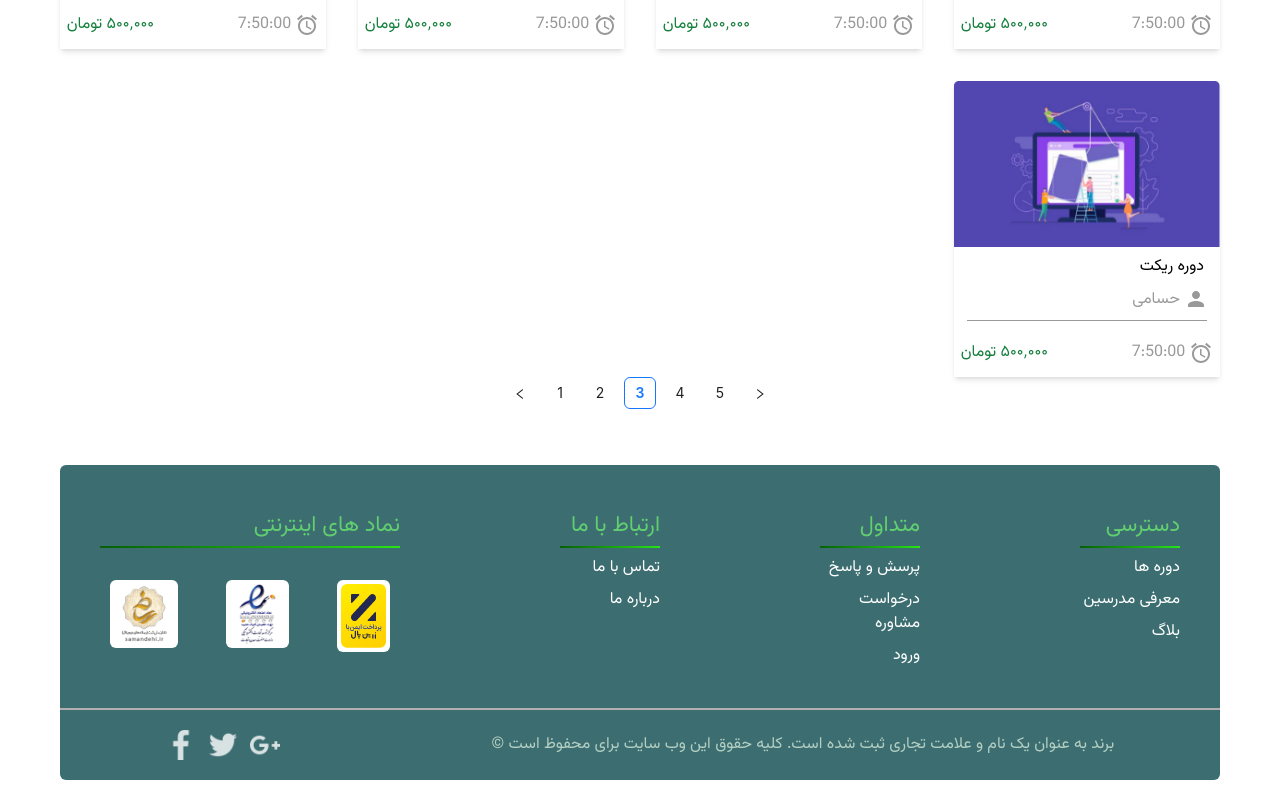
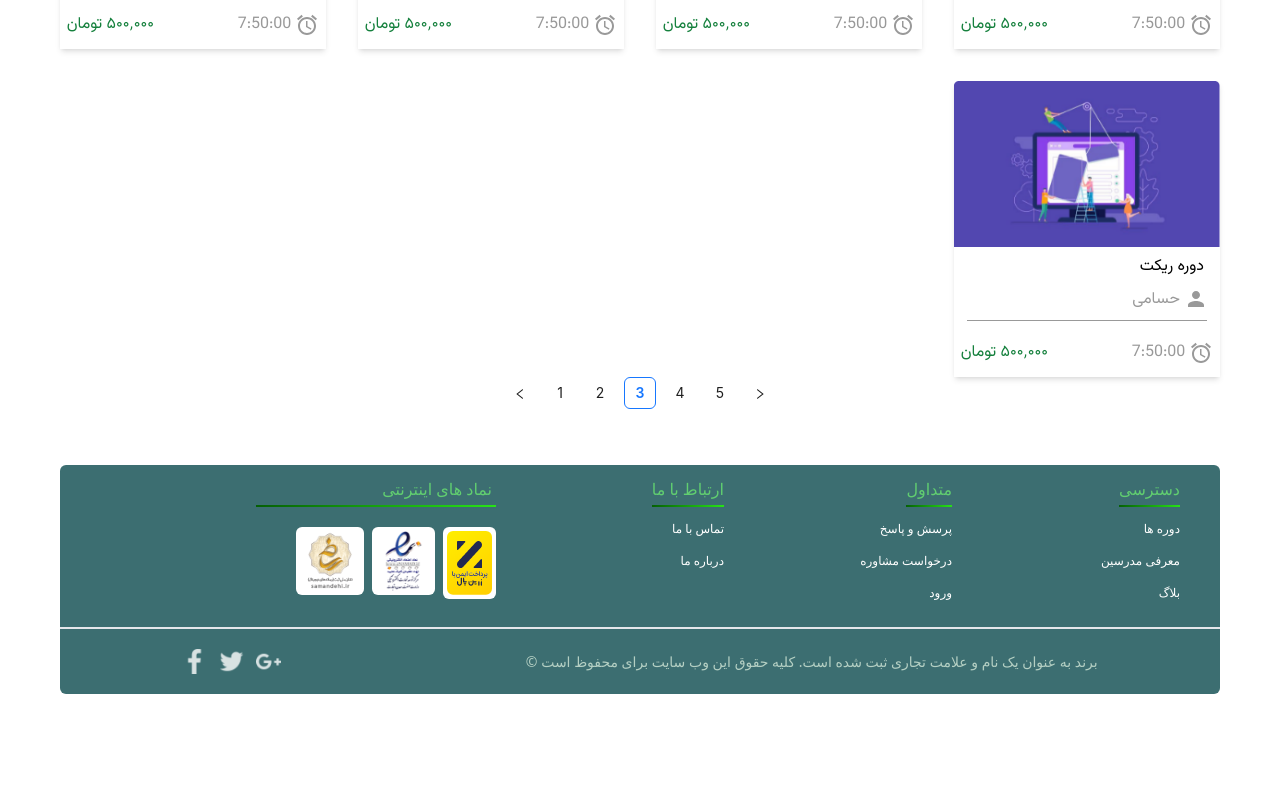
Before and after one commit to MJavadDe/e-commerc-, a Next.js app: page /courses in a window 1280 px wide. Shown: the part 831-1631 px from the top of the page. After the commit the page ends 1545 px from the top, so only its background shows below. Built offline with nearby package versions, Linux system fonts and the light colour scheme.

Commit message:
footer responsieved version 2.0

```diff
--- a/Components/footer&components/Footer.jsx
+++ b/Components/footer&components/Footer.jsx
@@ -1,14 +1,14 @@
-import React from "react";
-import FooterBottom from "./components/FooterBottom";
-import FooterTop from "./components/FooterTop";
+import React from 'react';
+import FooterBottom from './components/FooterBottom';
+import FooterTop from './components/FooterTop';
 
 const Footer = () => {
-  return (
-    <div className="mx-auto rounded-md  flex flex-col  text-white font-vazir bg-primary ">
-      <FooterTop />
-      <FooterBottom />
-    </div>
-  );
+    return (
+        <div className='bg-[#3C6E71] w-full  mx-auto h-fit flex-col rounded-md'>
+            <FooterTop/>
+            <FooterBottom/>
+        </div>
+    );
 };
 
 export default Footer;
--- a/Components/footer&components/components/Footer.module.css
+++ b/Components/footer&components/components/Footer.module.css
@@ -2,7 +2,14 @@
     border-image: linear-gradient(to right,rgb(5, 95, 5), rgb(40, 228, 23)) 1;
     border-bottom:2px solid ;
   }
-  .gradientbordertop {
+  .gradientbordertop{
     border-image: linear-gradient(to right,rgb(5, 95, 5), rgb(40, 228, 23)) 1;
     border-top:2px solid ;
   }
+  .span{
+    width: 15px;
+    @apply md:w-[25px]
+  }
+  .span>img{
+    width: 100%;
+  }
--- a/Components/footer&components/components/FooterBottom.jsx
+++ b/Components/footer&components/components/FooterBottom.jsx
@@ -1,20 +1,20 @@
 import Image from 'next/image';
 import React from 'react';
-
+import style from './Footer.module.css'
 const FooterBottom = () => {
     return (
-        <div className='border-t-2 border-[#B1AFAF] flex items-center justify-around py-5 text-[#B4CFC3]'>
-            <h1>
-                   برند به عنوان یک نام و علامت تجاری ثبت شده است. کلیه حقوق این وب سایت برای  محفوظ است ©
+        <div className='border-t-2 flex items-center justify-around sm:py-5 py-3 text-[#B4CFC3]'>
+            <h1 className='text-[7px] sm:text-sm'>
+              برند به عنوان یک نام و علامت تجاری ثبت شده است. کلیه حقوق این وب سایت برای  محفوظ است ©
             </h1>
             <div className="socialMedias flex justify-between gap-x-3">
-                <span>
+                <span className={style.span}>
                     <img src="/google-plus w.png" alt="" />
                 </span>
-                <span>
+                <span className={style.span}>
                     <img src="/twitter w.png" alt="" />
                 </span>
-                <span>
+                <span className={style.span}>
                     <img src="/facebook w.png" alt="" />
                 </span>
             </div>
--- a/Components/footer&components/components/FooterLinks.jsx
+++ b/Components/footer&components/components/FooterLinks.jsx
@@ -5,16 +5,16 @@ import Link from 'next/link';
 const FooterLinks = (props) => {
 console.log(style);
     return (
-        <div className='flex flex-col gap-2 basis-2/12'>
-            <SpecialHead className={`${style.gradientborderbottom} top-0 text-[#61CE70] text-[22px] py-1`} title={props.content.title}/>
+        <div className='flex flex-col gap-2 w-2/5 md:w-1/5' >
+            <SpecialHead className={`${style.gradientborderbottom} top-0 text-[#61CE70] text-[16px] w-fit py-1`} title={props.content.title}/>
             <p>
-                <Link href={"/"}>{props.content.headOne}</Link>
+                <Link href={"/"} className={props.content.style}>{props.content.headOne}</Link>
             </p>
             <p>
-                <Link href={"/"}>{props.content.headTwo}</Link>
+                <Link href={"/"} className={props.content.style}>{props.content.headTwo}</Link>
             </p>
             <p>
-                <Link href={"/"}>{props.content.headThree}</Link>
+                <Link href={"/"} className={props.content.style} >{props.content.headThree}</Link>
             </p>
         </div>
     );
--- a/Components/footer&components/components/FooterTop.jsx
+++ b/Components/footer&components/components/FooterTop.jsx
@@ -1,17 +1,14 @@
 import React from 'react';
-import style from './Footer.module.css'
+
 import FooterLinks from './FooterLinks';
 import NamadComponent from './NamadComponent';
-
 const FooterTop = () => {
     return (
-        <div className= {`relative  flex  items-center p-10 rounded-md`} >
-            <div className='w-full flex gap-40 justify-between'>
-                <FooterLinks content= {{title: "دسترسی",headOne:"دوره ها",headTwo:"معرفی مدرسین",headThree:"بلاگ"}}/>
-                <FooterLinks content= {{title: "متداول",headOne:"پرسش و پاسخ",headTwo:" درخواست مشاوره ",headThree:"ورود"}}/>
-                <FooterLinks content= {{title: "ارتباط با ما",headOne:"تماس با ما  ",headTwo:"درباره ما"}}/>
-                <NamadComponent content={{title: "نماد های اینترنتی " ,src1:"/1.png",src2:"/enamad_1.png",src3:"/samandehi_logo.png"}}/>
-            </div>
+        <div className=' w-full flex flex-wrap rounded-md py-2 px-10 gap-3'>
+                <FooterLinks content= {{title: "دسترسی",headOne:"دوره ها",headTwo:"معرفی مدرسین",headThree:"بلاگ",style:"text-[12px] text-white"}}/>
+                <FooterLinks content= {{title: "متداول",headOne:"پرسش و پاسخ",headTwo:" درخواست مشاوره ",headThree:"ورود",style:"text-[12px]  text-white"}}/>
+                <FooterLinks content= {{title: "ارتباط با ما",headOne:"تماس با ما  ",headTwo:"درباره ما",style:"text-[12px]  text-white" }}/>
+                <NamadComponent content={{title: "نماد های اینترنتی " ,src1:"/1.png",src2:"/enamad_1.png",src3:"/samandehi_logo.png",style:"text-[12px]  text-white"}}/>
         </div>
     );
 };
--- a/Components/footer&components/components/NamadComponent.jsx
+++ b/Components/footer&components/components/NamadComponent.jsx
@@ -3,9 +3,9 @@ import SpecialHead from './SpecialHead';
 import style from './Footer.module.css'
 const NamadComponent = (props) => {
     return (
-        <div className=' basis-6/12 w-1/3'>
-            <SpecialHead className={`top-0 text-[#61CE70] text-[22px] py-1 `} title={props.content.title}/>
-            <div className={`flex gap-7 pt-8 style justify-around w-full relative ${style.gradientbordertop}`}>
+        <div className='w-6/12 md:w-4/12'>
+            <SpecialHead className={`${style.gradientborderbottom} top-0 text-[#61CE70] text-[16px] sm:w-8/12 md:w-12/12  w-12/12 p-1 `} title={props.content.title}/>
+            <div className={`flex gap-2 my-5`}>
                 <div><img src={props.content.src1} className='bg-white rounded-md p-1' alt="" /></div>
                 <div><img src={props.content.src2} className='bg-white rounded-md p-1' alt="" /></div>
                 <div><img src={props.content.src3} className='bg-white rounded-md p-1' alt="" /></div>
```
